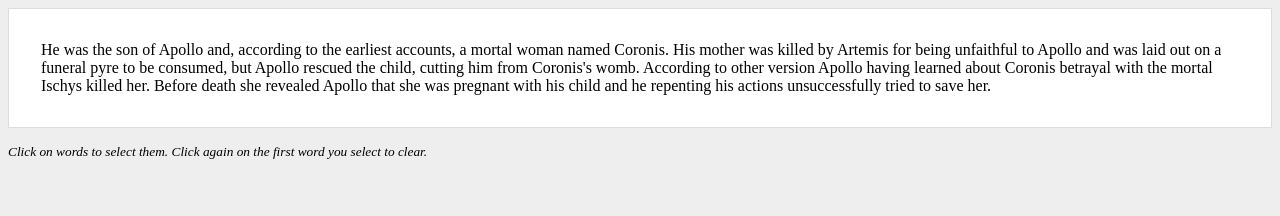
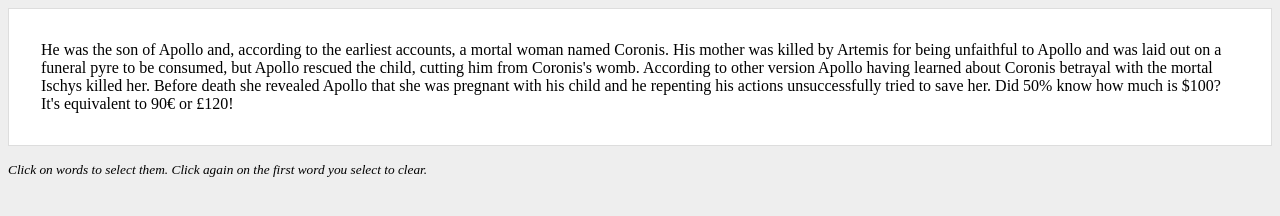
Before and after one commit to vinyll/selecttext, a website: page index.html in a window 1280 px wide. Drawn offline with Linux system fonts and the light colour scheme.

Commit message:
selecting special characters. fix #1

```diff
--- a/index.html
+++ b/index.html
@@ -9,7 +9,8 @@ POC for disabling native browser text selection and using click-to-select for wo
   but Apollo rescued the child, cutting him from Coronis's womb.
   According to other version Apollo having learned about Coronis betrayal with the mortal Ischys killed her.
   Before death she revealed Apollo that she was pregnant with his child and he repenting his actions unsuccessfully
-  tried to save her.
+  tried to save her.<br>
+  Did 50% know how much is $100? It's equivalent to 90€ or £120!
 </p>
 
 <small>Click on words to select them. Click again on the first word you select to clear.</small>
--- a/package.json
+++ b/package.json
@@ -1,6 +1,6 @@
 {
   "name": "@vinyll/selecttext",
-  "version": "0.0.6",
+  "version": "0.0.7",
   "description": "Select text clicking on words",
   "main": "selecttext.js",
   "scripts": {
--- a/selecttext.js
+++ b/selecttext.js
@@ -1,6 +1,6 @@
 export default class SelectText {
   constructor(container) {
-    this.regex = /([0-9A-zÀ-ú]+)/
+    this.regex = /([0-9A-zÀ-ú@#$%€±°÷≤µ˜∫√ç≈åß∂ƒ©˙∆˚®™£]+)/
     this.selection = []
     this.container = container
     this.words = container.textContent.trim().split(this.regex)
@@ -9,9 +9,9 @@ export default class SelectText {
 
   renderSpan(text, index) {
     const classes = []
-    if(this.selection.length && this.selection[0] <= index && index < this.selection[1]) classes.push('selected')
-    if(this.selection[0] === index) classes.push('first')
-    if(this.selection[1] === index + text.length - 1) classes.push('last')
+    if (this.selection.length && this.selection[0] <= index && index < this.selection[1]) classes.push('selected')
+    if (this.selection[0] === index) classes.push('first')
+    if (this.selection[1] === index + text.length - 1) classes.push('last')
     return `<span
       index=${index}
       class="${classes.join(' ')}"
@@ -19,10 +19,10 @@ export default class SelectText {
   }
 
   addSelection(index, length) {
-    if(index == this.selection[0]) return this.selectionChanged([])
+    if (index == this.selection[0]) return this.selectionChanged([])
     // Select next words
     const selection = [this.selection[0]]
-    if(!this.selection.length || index <= this.selection[0]) selection[0] = index
+    if (!this.selection.length || index <= this.selection[0]) selection[0] = index
     selection[1] = index + length - 1
     this.selectionChanged(selection)
   }
```
